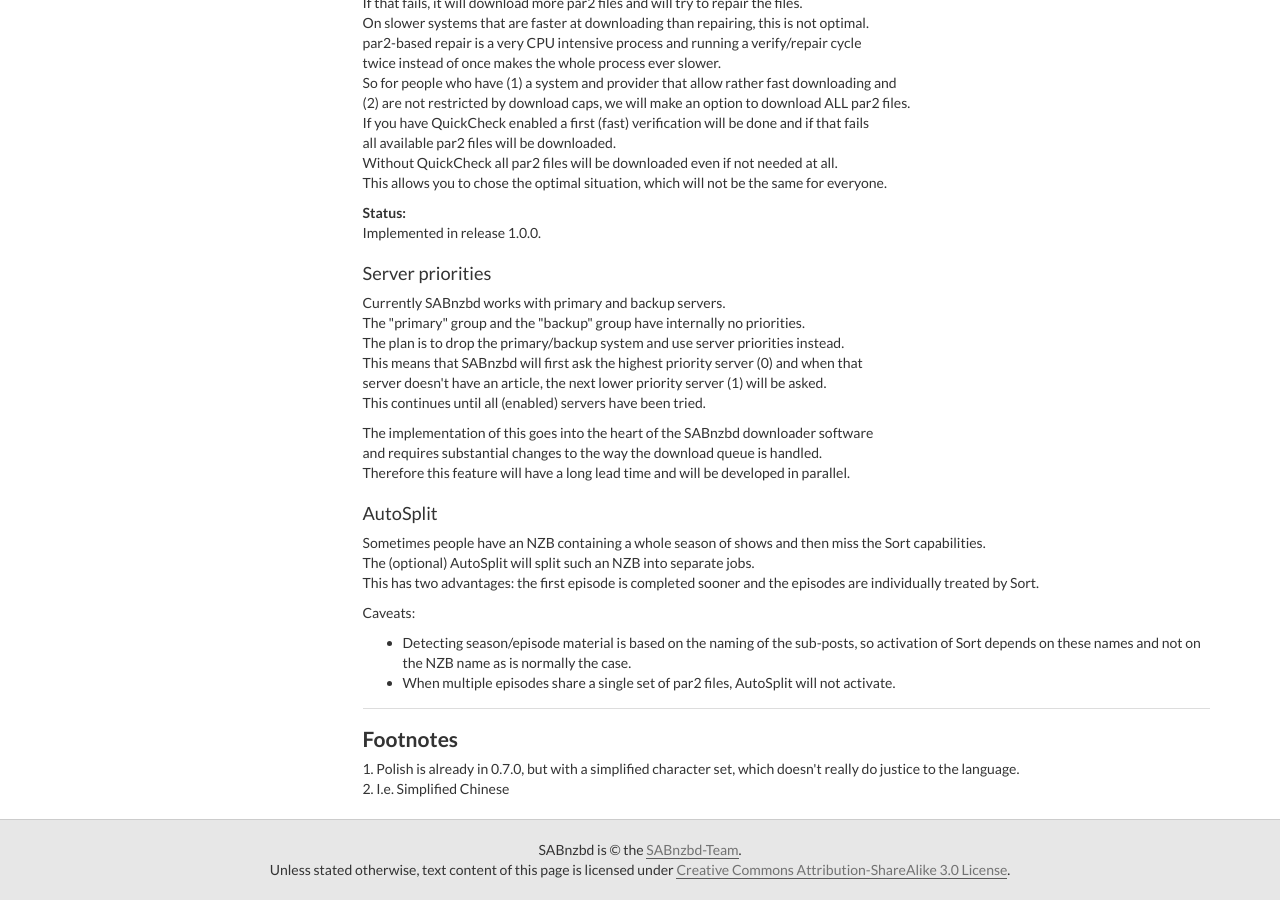
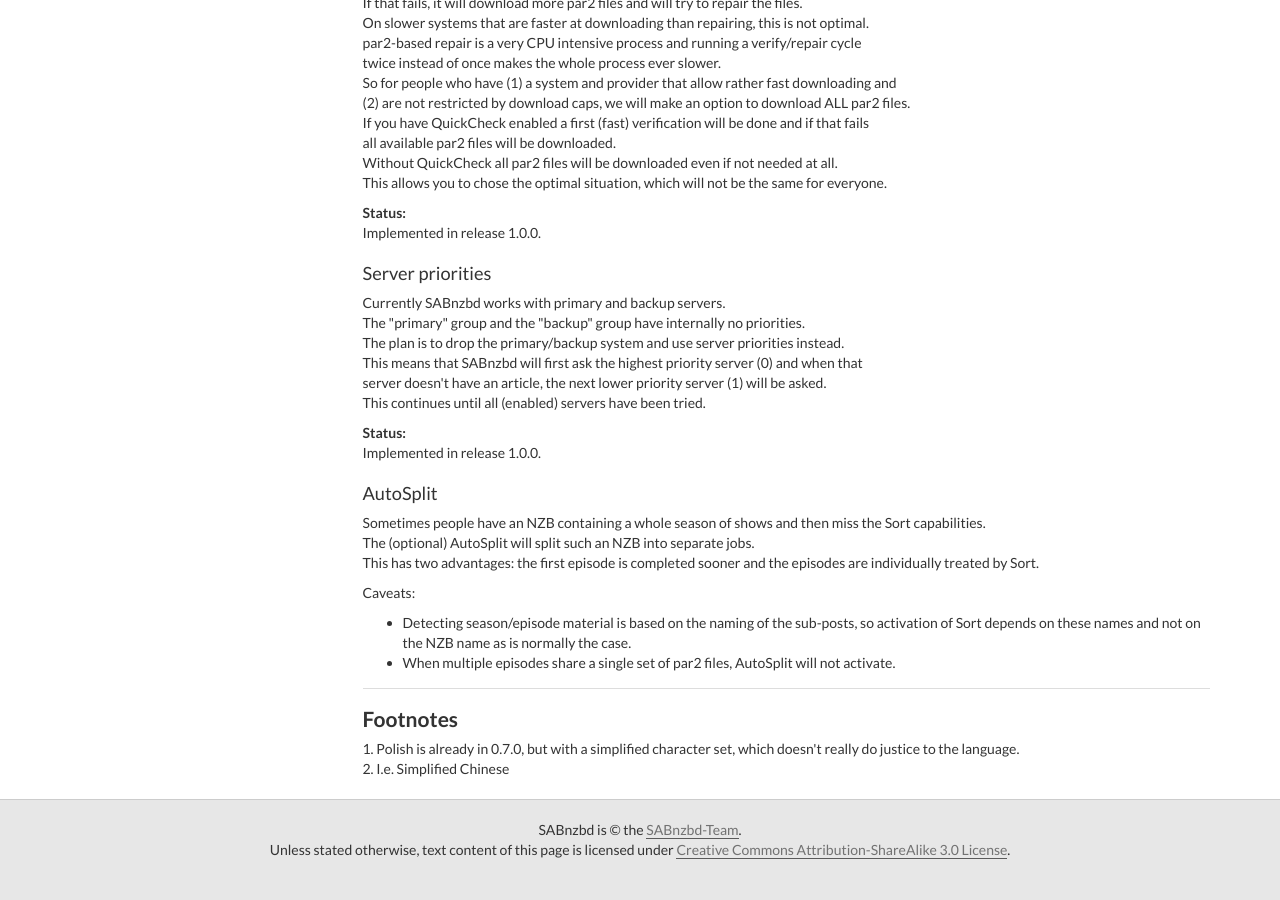
Before and after one commit to sabnzbd/sabnzbd.github.io, a Jekyll site: the page built from wiki/extra/roadmap.html, in a window 1280 px wide and 900 px high, scrolled down 1034 px. Built offline with Jekyll 4.4.1, drawn with Linux system fonts in a browser that asks for light colours.

Commit message:
Update roadmap
Server priorities is implemented in 1.0.0

```diff
--- a/wiki/extra/roadmap.html
+++ b/wiki/extra/roadmap.html
@@ -64,9 +64,8 @@
     server doesn't have an article, the next lower priority server (1) will be asked.<br>
     This continues until all (enabled) servers have been tried.
 </p>
-<p>The implementation of this goes into the heart of the SABnzbd downloader software<br>
-    and requires substantial changes to the way the download queue is handled.<br>
-    Therefore this feature will have a long lead time and will be developed in parallel.
+<p><strong>Status:</strong><br>
+    Implemented in release 1.0.0.
 </p>
 <h3 id="toc5"><span>AutoSplit</span></h3>
 <p>Sometimes people have an NZB containing a whole season of shows and then miss the Sort capabilities.<br>
```
